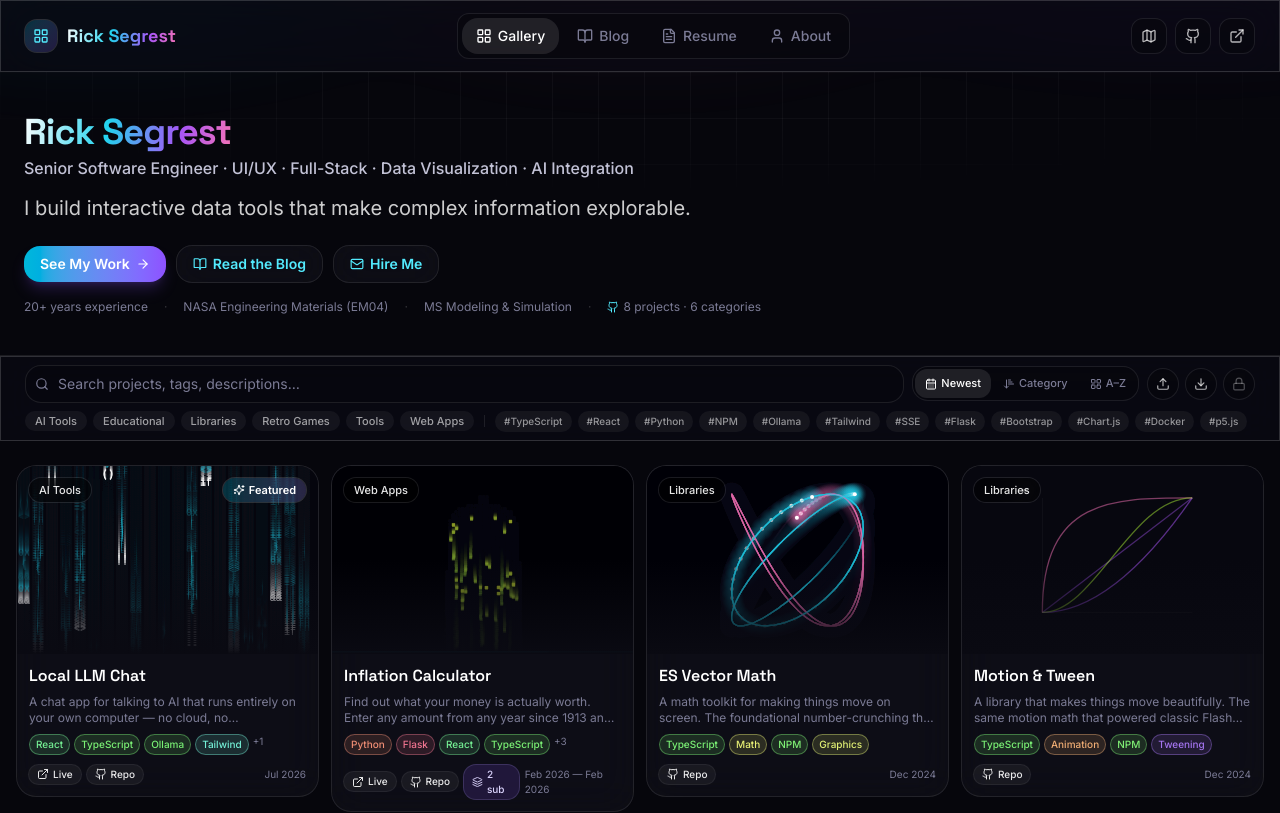
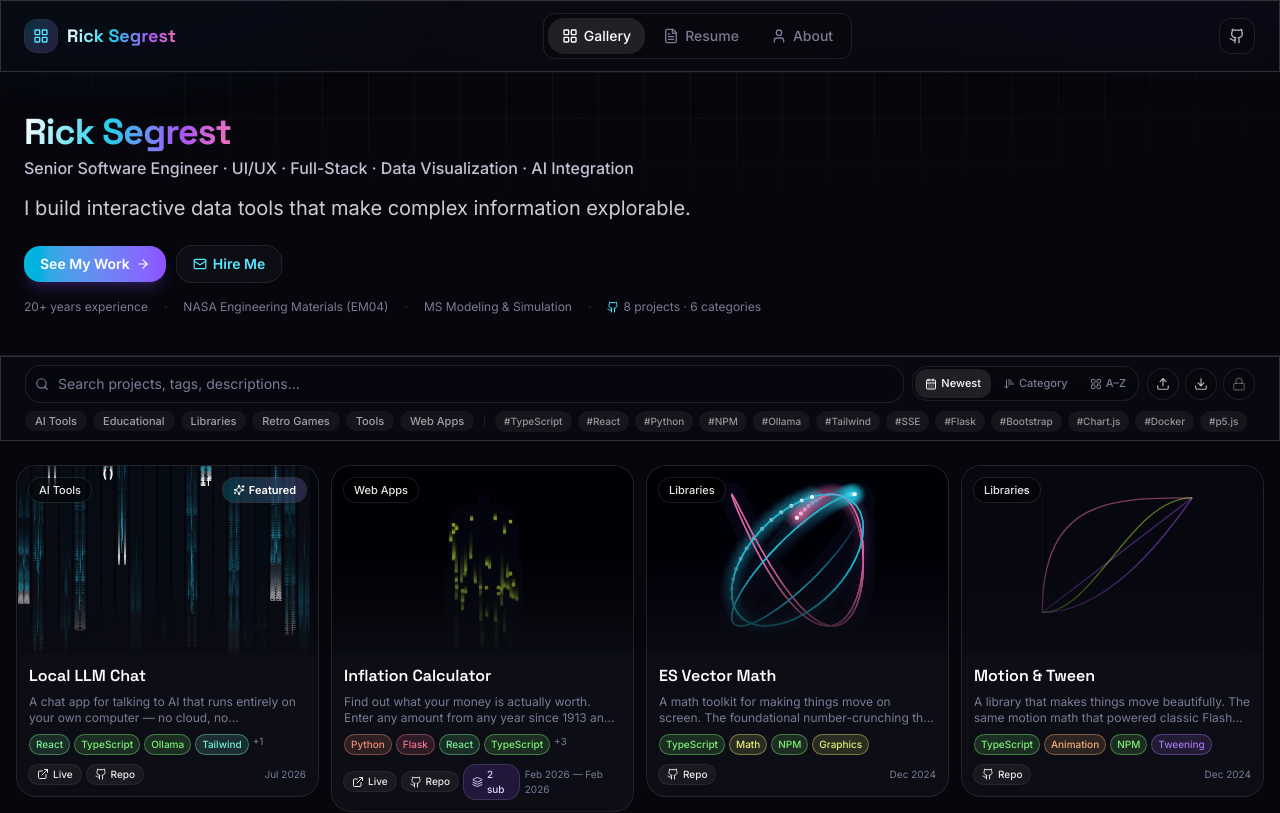
Before and after one commit to rsegrest/ricksegrest.com, a React (Vite) app: page / in a window 1280 px wide. Shown: the top 813 px of the page. Built offline with nearby package versions, Linux system fonts and the light colour scheme; the HTML template or start-up script is replaced by a standard one.

Commit message:
Comment out Blog nav, Read the Blog button, Travel Map; remove Live Site link

```diff
--- a/src/components/NavBar.tsx
+++ b/src/components/NavBar.tsx
@@ -5,7 +5,7 @@ import { cn } from "@/lib/utils";
 
 const NAV_ITEMS = [
   { to: "/", label: "Gallery", icon: LayoutGrid },
-  { to: "/blog", label: "Blog", icon: BookOpen },
+  // { to: "/blog", label: "Blog", icon: BookOpen },
   { to: "/resume", label: "Resume", icon: FileText },
   { to: "/about", label: "About", icon: User },
 ];
@@ -60,7 +60,7 @@ export function NavBar() {
 
         {/* external links */}
         <div className="flex items-center gap-2">
-          <a
+          {/* <a
             href={TRAVEL_MAP_URL}
             target="_blank"
             rel="noreferrer"
@@ -68,7 +68,7 @@ export function NavBar() {
             title="Travel Map"
           >
             <Map className="h-4 w-4" />
-          </a>
+          </a> */}
           <a
             href="https://github.com/rsegrest"
             target="_blank"
@@ -78,15 +78,6 @@ export function NavBar() {
           >
             <Github className="h-4 w-4" />
           </a>
-          <a
-            href="https://ricksegrest.com"
-            target="_blank"
-            rel="noreferrer"
-            className="grid h-9 w-9 place-items-center rounded-xl border border-[var(--color-hairline)] bg-[var(--color-ink)]/40 text-white/70 transition hover:bg-white/5 hover:text-white"
-            title="Live Site"
-          >
-            <ExternalLink className="h-4 w-4" />
-          </a>
         </div>
       </div>
     </nav>
--- a/src/pages/HomePage.tsx
+++ b/src/pages/HomePage.tsx
@@ -145,13 +145,13 @@ export function HomePage() {
                 See My Work
                 <ArrowRight className="h-3.5 w-3.5" />
               </a>
-              <a
+              {/* <a
                 href="/blog"
                 className="flex items-center gap-1.5 rounded-lg glass px-4 py-2 text-sm font-semibold text-cyan-300 transition hover:ring-2 hover:ring-cyan-400/40"
               >
                 <BookOpen className="h-3.5 w-3.5" />
                 Read the Blog
-              </a>
+              </a> */}
               <a
                 href="mailto:rsegrest77+ghpg@gmail.com"
                 className="flex items-center gap-1.5 rounded-lg glass px-4 py-2 text-sm font-semibold text-cyan-300 transition hover:ring-2 hover:ring-cyan-400/40"
```
